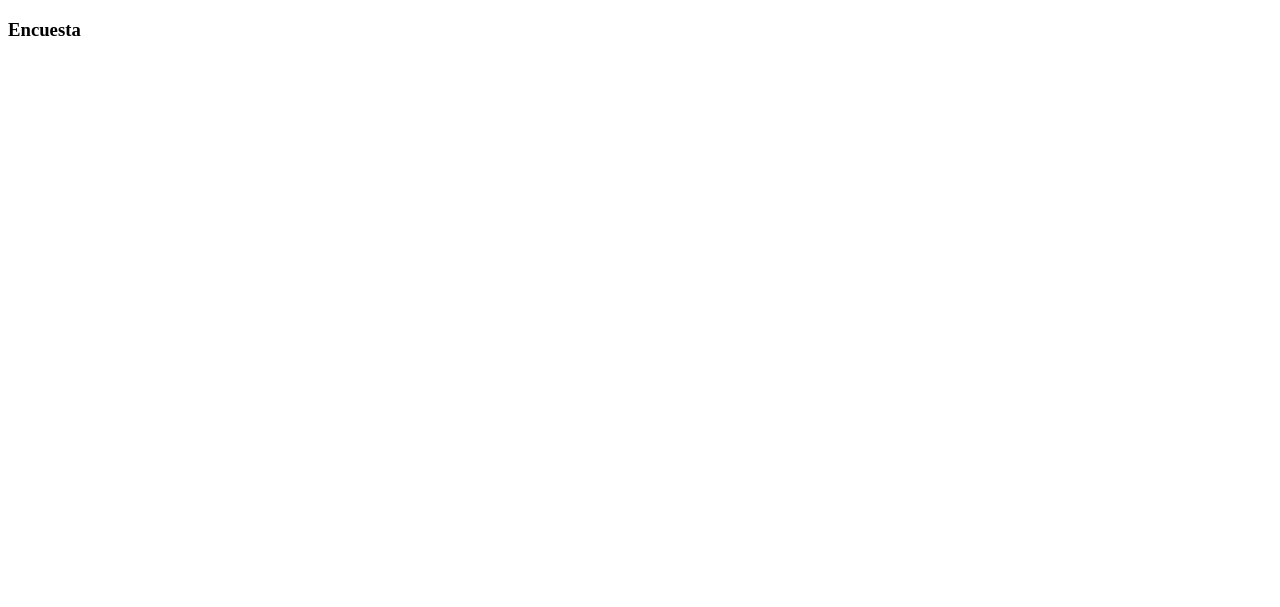
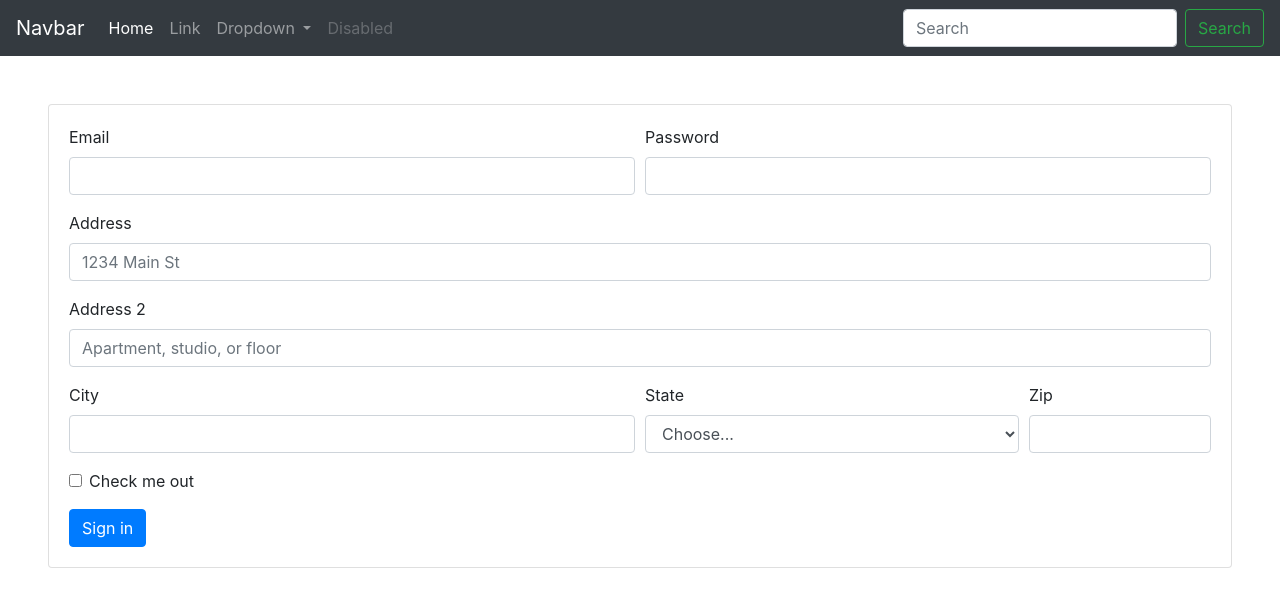
Before and after one commit to ysorao/django, a Django app: page / in a window 1280 px wide. Before the commit the part shown is almost empty. Shown: the top 607 px of the page. Run offline with Django 3.2, Linux system fonts and the light colour scheme; some libraries are stand-ins or nearby versions.

Commit message:
moificacion

```diff
--- a/retiros/encuesta/templates/encuesta/encuesta.html
+++ b/retiros/encuesta/templates/encuesta/encuesta.html
@@ -1,11 +1,55 @@
-<!DOCTYPE html>
-<html lang="es">
-<head>
-    <meta charset="UTF-8">
-    <meta name="viewport" content="width=device-width, initial-scale=1.0">
-    <title>Encuesta</title>
-</head>
-<body>
-    <h3>Encuesta</h3>
-</body>
-</html>
+{% extends 'base.html' %}
+
+{% block content %}
+    <div class="card">
+        <div class="card-body">
+            <form method="POST" action="result">{% csrf_token %}
+                <div class="form-row">
+                <div class="form-group col-md-6">
+                    <label for="inputEmail4">Email</label>
+                    <input type="text" class="form-control" id="inputEmail4">
+                </div>
+                <div class="form-group col-md-6">
+                    <label for="inputPassword4">Password</label>
+                    <input type="password" class="form-control" id="inputPassword4">
+                </div>
+                </div>
+                <div class="form-group">
+                <label for="inputAddress">Address</label>
+                <input type="text" class="form-control" id="inputAddress" placeholder="1234 Main St">
+                </div>
+                <div class="form-group">
+                <label for="inputAddress2">Address 2</label>
+                <input type="text" class="form-control" id="inputAddress2" placeholder="Apartment, studio, or floor">
+                </div>
+                <div class="form-row">
+                <div class="form-group col-md-6">
+                    <label for="inputCity">City</label>
+                    <input type="text" class="form-control" id="inputCity">
+                </div>
+                <div class="form-group col-md-4">
+                    <label for="inputState">State</label>
+                    <select id="inputState" class="form-control">
+                    <option selected>Choose...</option>
+                    <option>...</option>
+                    </select>
+                </div>
+                <div class="form-group col-md-2">
+                    <label for="inputZip">Zip</label>
+                    <input type="text" class="form-control" id="inputZip">
+                </div>
+                </div>
+                <div class="form-group">
+                <div class="form-check">
+                    <input class="form-check-input" type="checkbox" id="gridCheck">
+                    <label class="form-check-label" for="gridCheck">
+                    Check me out
+                    </label>
+                </div>
+                </div>
+                <button type="submit" class="btn btn-primary">Sign in</button>
+            </form>
+        </div>
+
+    </div>
+{% endblock %}
--- a/retiros/encuesta/urls.py
+++ b/retiros/encuesta/urls.py
@@ -4,6 +4,7 @@ from encuesta import views
 urlpatterns = [
     path('', views.inicio, name="Inicio"),
     path('encuesta', views.encuesta, name="Encuesta"),
-    path('pazysalvo', views.pazysalvo)
+    path('pazysalvo', views.pazysalvo),
+    path('result', views.result)
 
 ]
--- a/retiros/encuesta/views.py
+++ b/retiros/encuesta/views.py
@@ -7,7 +7,19 @@ def inicio(request):
     return render(request, "encuesta/encuesta.html")
 
 def encuesta(request):
-    return render(request, "encuesta/pazysalvo.html")
+    return render(request, "encuesta/encuesta.html")
 
 def pazysalvo(request):
     return render(request, "encuesta/pazysalvo.html")
+
+def result(request):
+    mensaje = "mensaje de respuesta"
+    nombre= 'Yovanny'
+    apellido='sora'
+    context={
+        'mensaje': mensaje,
+        'nombre': nombre,
+        'apellido': apellido,
+    }
+
+    return render(request, "encuesta/result.html", context)
```
Also changed, not shown: retiros/encuesta/templates/encuesta/result.html (added, +9 -0 lines).
